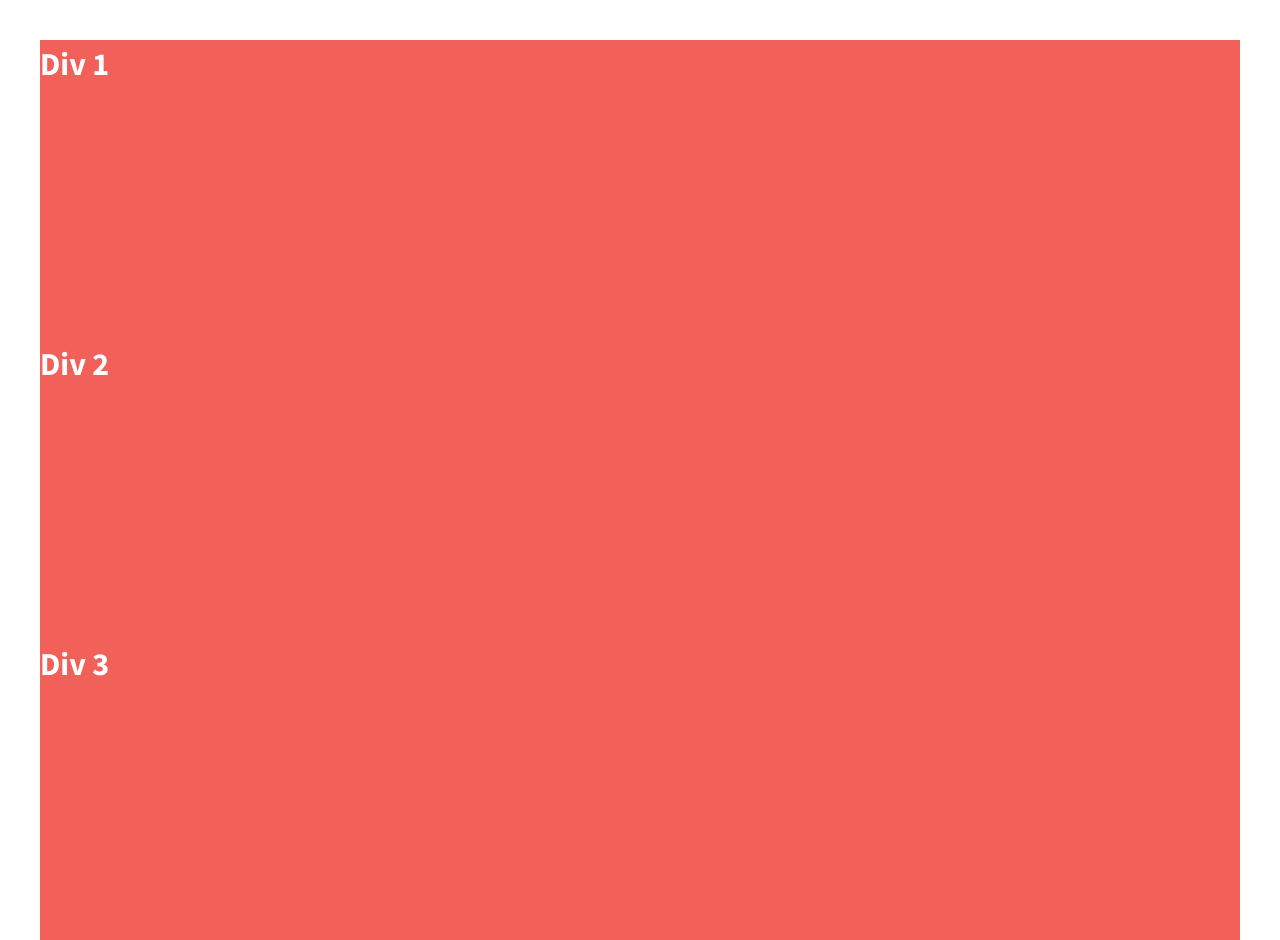
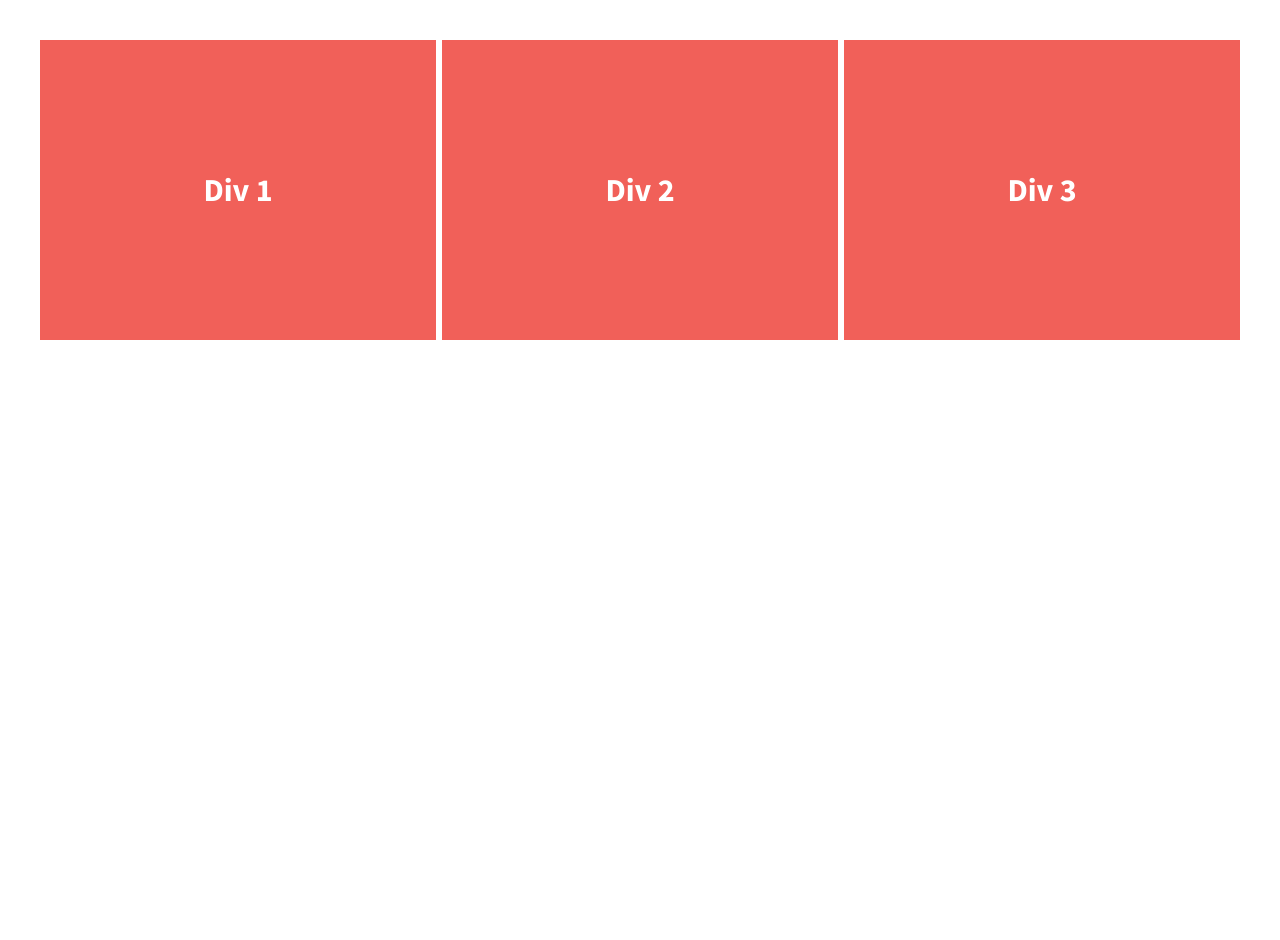
Before and after one commit to Maunielle/206-divs-flexbox-starter, a plain HTML site: page index.html in a window 1280 px wide. After the commit the page ends 880 px from the top, so only its background shows below. Drawn offline with nearby package versions, Linux system fonts and the light colour scheme.

Commit message:
added flex property

```diff
--- a/css/main.css
+++ b/css/main.css
@@ -111,6 +111,8 @@ body {
 .wrapper {
   /*add display:flex and set justify-content to space-between*/
   font-weight: 700;
+  display: flex;
+  justify-content: space-between;
 }
 
 .div-1, .div-2, .div-3 {
@@ -120,6 +122,11 @@ body {
   font-size: 1.6em;
   background-color: #f16059;
   height: 300px;
+  width: 33%;
+  display: flex;
+  justify-content: center;
+  align-items: center;
+
 }
 
 
```
